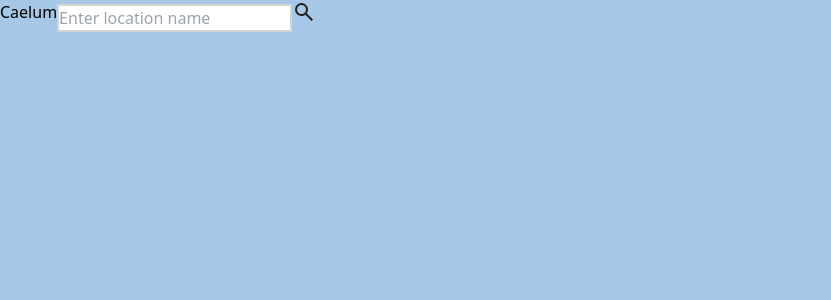
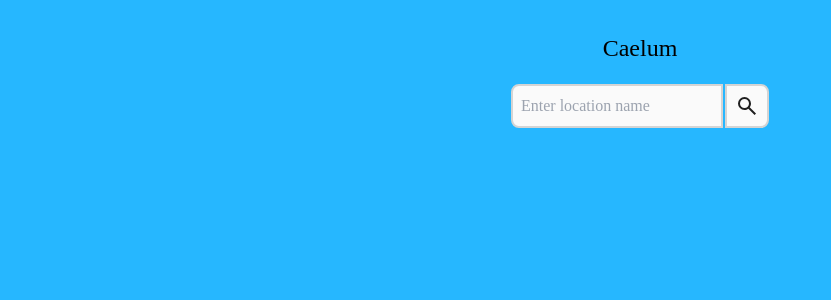
Before and after one commit to Fifthcus/caelum, a React (Vite) app: page / in a window 1280 px wide. Shown: the top 300 px of the page, without its empty margins (0-831 px from the left). Built offline with nearby package versions, Linux system fonts and the light colour scheme; no server answers.

Commit message:
- Built header component ui. - Header component ui styled accordingly.

```diff
--- a/src/components/header/header.tsx
+++ b/src/components/header/header.tsx
@@ -2,14 +2,18 @@ import SearchIcon from "../icons/Search";
 
 const Header = () => {
     return(
-        <header className="flex">
-            <h1>Caelum</h1>
-            <form>
-                <input type="text" placeholder="Enter location name" className="text-neutral-900 border-2 border-neutral-300" />
-                <button>
-                    <SearchIcon />
-                </button>
-            </form>
+        <header className="flex flex-col items-center gap-5 px-6 py-8">
+            <div className="grow content-center">
+                <h1 className="text-2xl">Caelum</h1>
+            </div>
+            <div className="grow content-center">
+                <form className="flex gap-0.5">
+                    <input type="text" placeholder="Enter location name" className="py-2 pl-2 text-neutral-900 border-2 border-r-1 rounded-l-lg bg-neutral-50 border-neutral-300" />
+                    <button className="px-2 border-2 border-l-1 rounded-r-lg bg-neutral-50 border-neutral-300">
+                        <SearchIcon />
+                    </button>
+                </form>
+            </div>
         </header>
     )
 }
--- a/src/index.css
+++ b/src/index.css
@@ -1,3 +1,7 @@
 @tailwind base;
 @tailwind components;
 @tailwind utilities;
+
+html {
+    font-family:'Times New Roman', Times, serif
+}
--- a/tailwind.config.js
+++ b/tailwind.config.js
@@ -7,7 +7,7 @@ export default {
   theme: {
     extend: {
       colors: {
-        "PRIMARY_BLUE": "#A7C7E7"
+        "PRIMARY_BLUE": "#26B7FF"
       }
     },
   },
```
